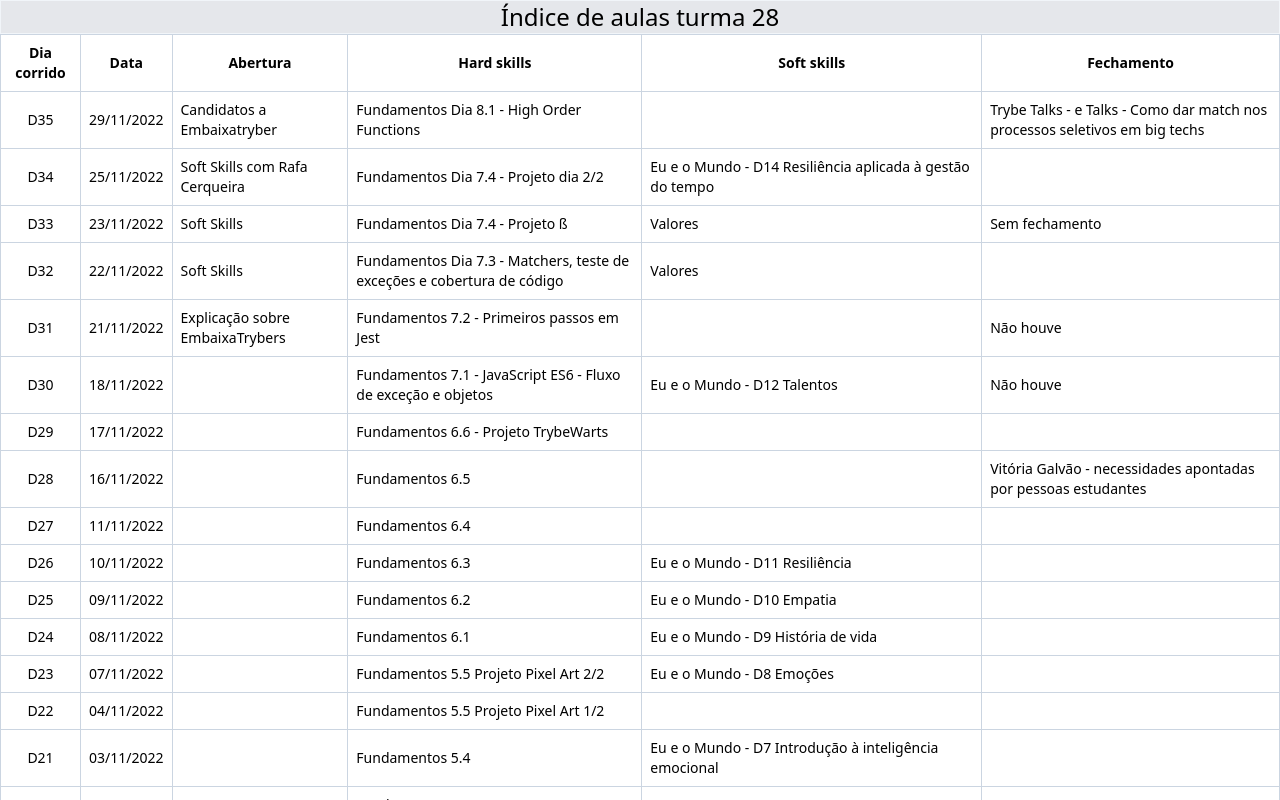
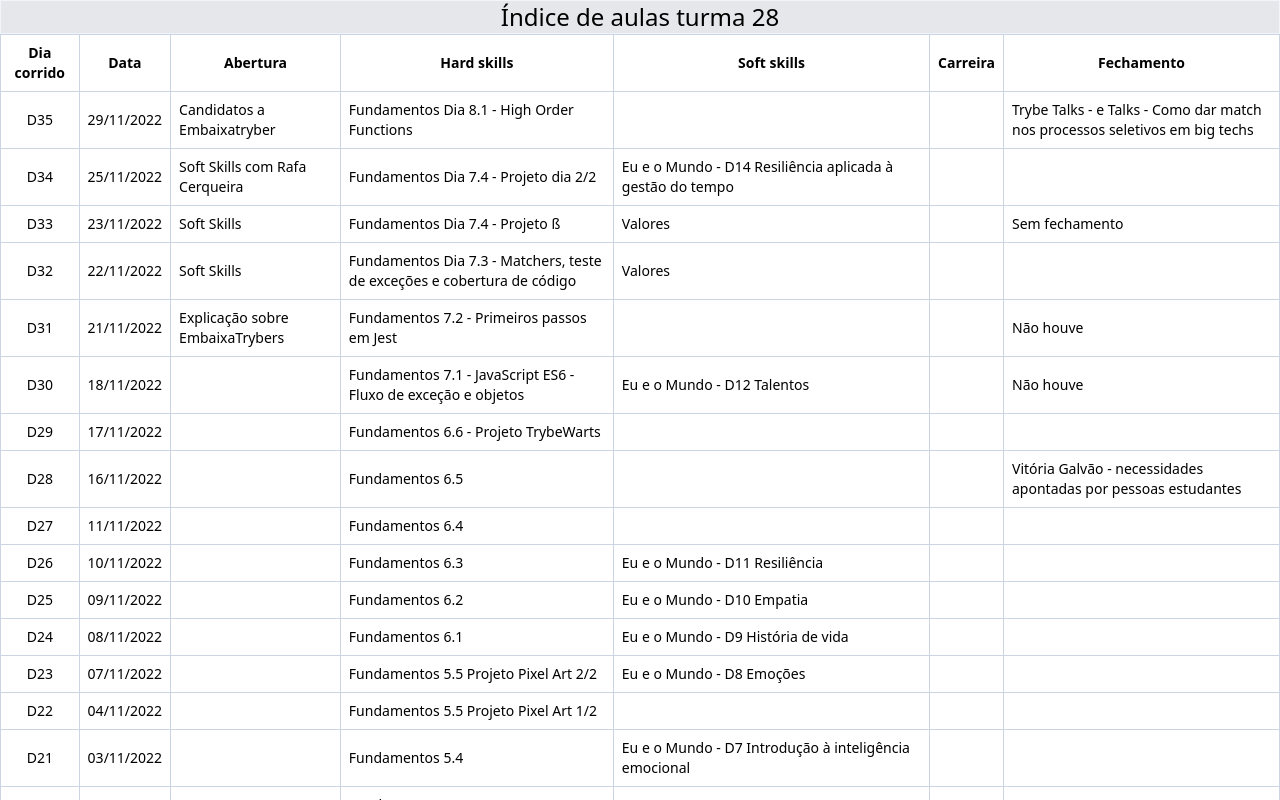
Before and after one commit to parseiro/course-annotations, a React (Create React App) app: page / in a window 1280 px wide. Shown: the top 800 px of the page. Built offline with nearby package versions, Linux system fonts and the light colour scheme.

Commit message:
Nova coluna Carreira

```diff
--- a/src/App.js
+++ b/src/App.js
@@ -250,6 +250,7 @@ function App() {
                     <th>Abertura</th>
                     <th>Hard skills</th>
                     <th>Soft skills</th>
+                    <th>Carreira</th>
                     <th>Fechamento</th>
                 </tr>
                 </thead>
@@ -263,6 +264,7 @@ function App() {
                             <td class={'text-left'}>{e.abertura}</td>
                             <td class={'text-left'}>{e.hardSkills}</td>
                             <td class={'text-left'}>{e.softSkils}</td>
+                            <td class={'text-left'}>{e.carreira}</td>
                             <td class={'text-left'}>{e.fechamento}</td>
                         </tr>
                     ))}
```
